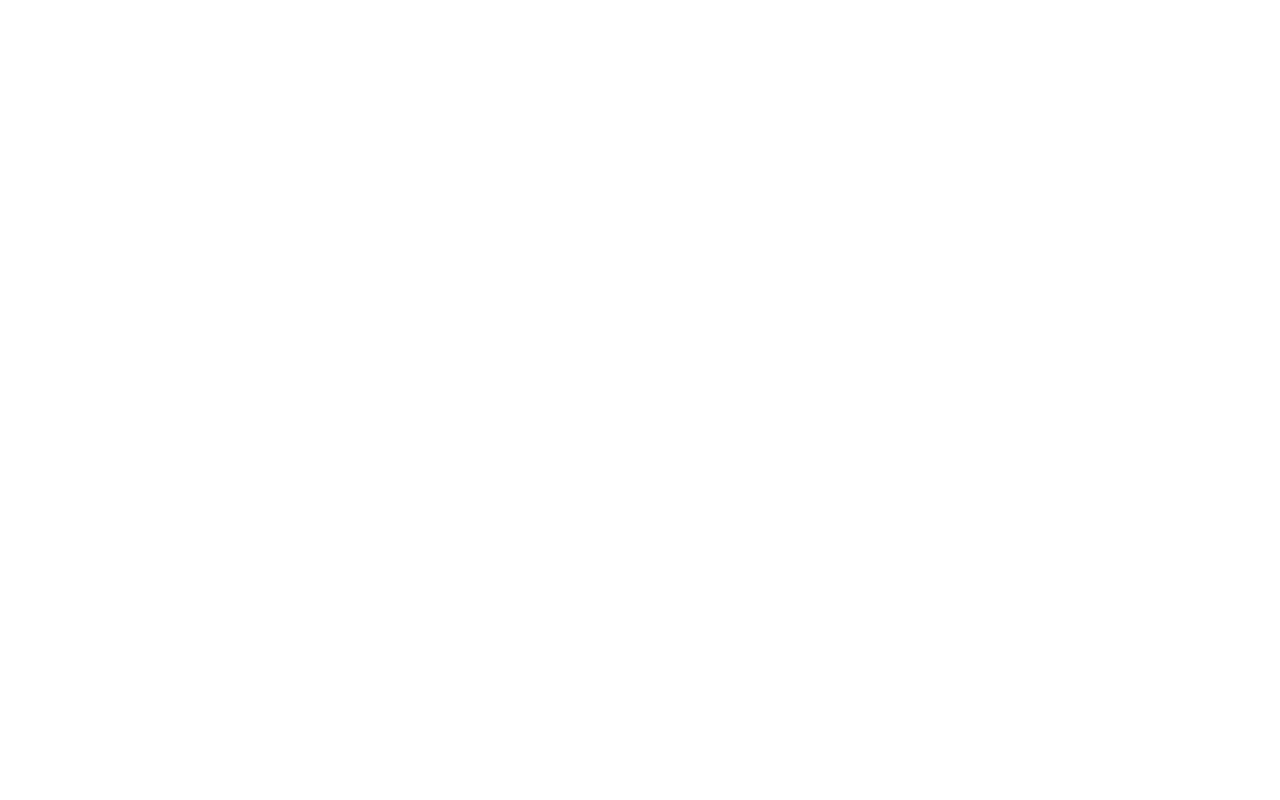
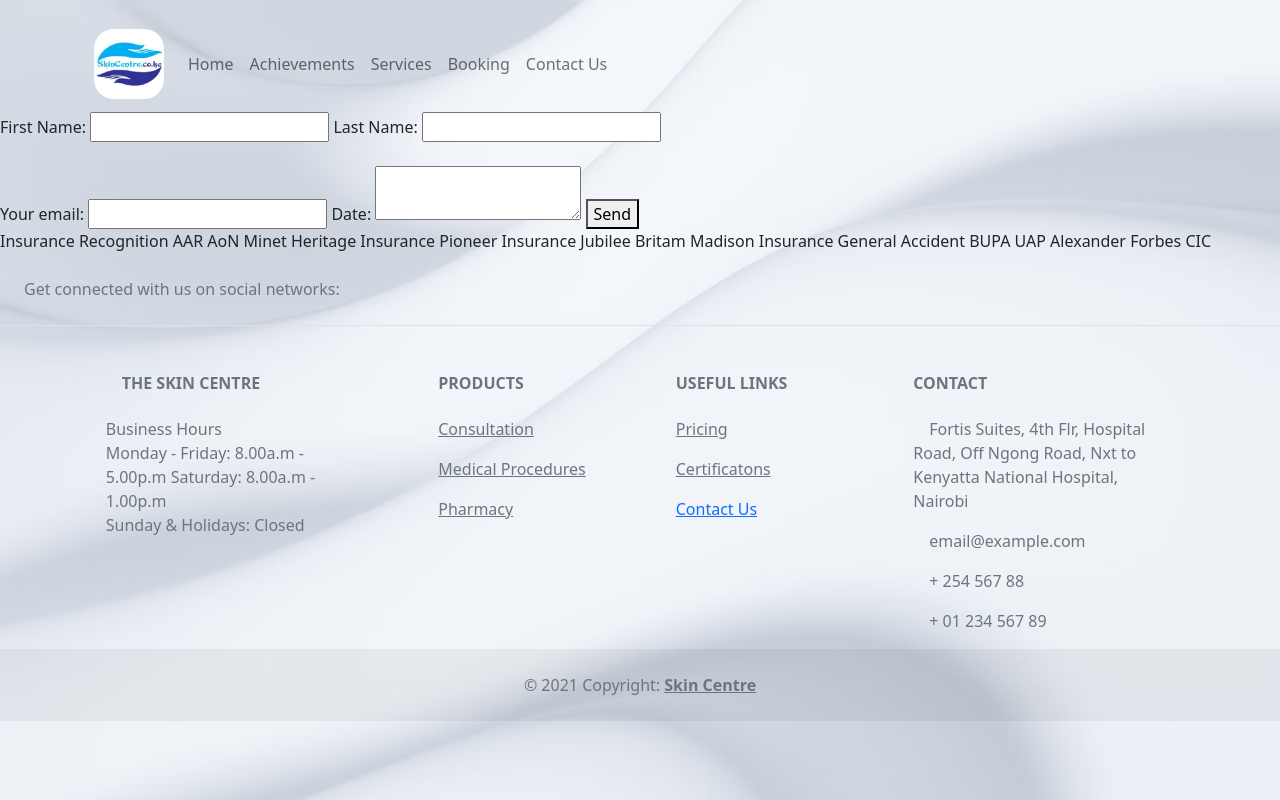
Before and after one commit to wany1ka/skin-centre, a plain HTML site: page booking.html in a window 1280 px wide. Drawn offline with nearby package versions, Linux system fonts and the light colour scheme.

Commit message:
imgs and styles

```diff
--- a/booking.html
+++ b/booking.html
@@ -0,0 +1,188 @@
+<!DOCTYPE html>
+<html lang="en">
+<head>
+    <meta charset="UTF-8">
+    <meta name="viewport" content="width=device-width, initial-scale=1.0">
+    <title>Document</title>
+    <link rel="stylesheet" href="style.css">
+    <link href="https://cdn.jsdelivr.net/npm/bootstrap@5.1.3/dist/css/bootstrap.min.css" rel="stylesheet" integrity="sha384-1BmE4kWBq78iYhFldvKuhfTAU6auU8tT94WrHftjDbrCEXSU1oBoqyl2QvZ6jIW3" crossorigin="anonymous">
+</head>
+<body>
+    <div class="container">
+        <nav class="navbar navbar-expand-lg navbar-light mt-3">
+            <div class="container-fluid">
+              <a class="navbar-brand" href="#"><img class="skin-centre-logo" src="assets/skin logo.jpeg" alt=""></a>
+              <button class="navbar-toggler" type="button" data-bs-toggle="collapse" data-bs-target="#navbarNavAltMarkup" aria-controls="navbarNavAltMarkup" aria-expanded="false" aria-label="Toggle navigation">
+                <span class="navbar-toggler-icon"></span>
+              </button>
+              <div class="collapse navbar-collapse" id="navbarNavAltMarkup">
+                <div class="navbar-nav">
+                  <a class="nav-link" href="#">Home</a>
+                  <a class="nav-link" href="achievements.html">Achievements</a>
+                  <a class="nav-link" href="services.html">Services</a>
+                  <a class="nav-link" href="booking.html">Booking</a>
+                  <a class="nav-link" href="contact.html">Contact Us</a>
+                </div>
+              </div>
+            </div>
+          </nav>
+    </div>
+    <form
+  action="https://formspree.io/f/mwkgrkad"
+  method="POST"
+>
+  <label>
+    First Name:
+    <input type="text" name="fname">
+  </label>
+  <label>
+    Last Name:
+    <input type="text" name="lname">
+  </label> <br><br>
+  <label>
+    Your email:
+    <input type="email" name="email">
+  </label>
+  <label>
+    Date:
+    <textarea name="message"></textarea>
+  </label>
+  <!-- your other form fields go here
+    add calendar -->
+  <button type="submit">Send</button>
+</form>
+
+    Insurance Recognition
+AAR
+AoN Minet
+Heritage Insurance
+Pioneer Insurance
+Jubilee
+Britam
+Madison Insurance
+General Accident
+BUPA
+UAP
+Alexander Forbes
+CIC
+
+
+<script src="script.js"></script>
+</body>
+
+<!-- Footer -->
+<footer class="text-center text-lg-start bg-body-tertiary text-muted">
+    <!-- Section: Social media -->
+    <section class="d-flex justify-content-center justify-content-lg-between p-4 border-bottom">
+      <!-- Left -->
+      <div class="me-5 d-none d-lg-block">
+        <span>Get connected with us on social networks:</span>
+      </div>
+      <!-- Left -->
+
+      <!-- Right -->
+      <div>
+        <a href="" class="me-4 text-reset">
+          <i class="fab fa-facebook-f"></i>
+        </a>
+
+        <a href="" class="me-4 text-reset">
+          <i class="fab fa-google"></i>
+        </a>
+        <a href="" class="me-4 text-reset">
+          <i class="fab fa-instagram"></i>
+        </a>
+        <a href="" class="me-4 text-reset">
+          <i class="fab fa-linkedin"></i>
+        </a>
+
+      </div>
+      <!-- Right -->
+    </section>
+    <!-- Section: Social media -->
+
+    <!-- Section: Links  -->
+    <section class="">
+      <div class="container text-center text-md-start mt-5">
+        <!-- Grid row -->
+        <div class="row mt-3">
+          <!-- Grid column -->
+          <div class="col-md-3 col-lg-4 col-xl-3 mx-auto mb-4">
+            <!-- Content -->
+            <h6 class="text-uppercase fw-bold mb-4">
+              <i class="fas fa-gem me-3"></i>THE SKIN CENTRE
+            </h6>
+            <p>
+              Business Hours <br>
+              Monday - Friday: 8.00a.m - 5.00p.m
+              Saturday: 8.00a.m - 1.00p.m <br>
+              Sunday & Holidays: Closed
+            </p>
+          </div>
+          <!-- Grid column -->
+
+          <!-- Grid column -->
+          <div class="col-md-2 col-lg-2 col-xl-2 mx-auto mb-4">
+            <!-- Links -->
+            <h6 class="text-uppercase fw-bold mb-4">
+              Products
+            </h6>
+            <p>
+              <a href="#!" class="text-reset">Consultation</a>
+            </p>
+            <p>
+              <a href="#!" class="text-reset">Medical Procedures</a>
+            </p>
+            <p>
+              <a href="#!" class="text-reset">Pharmacy</a>
+            </p>
+
+          </div>
+          <!-- Grid column -->
+
+          <!-- Grid column -->
+          <div class="col-md-3 col-lg-2 col-xl-2 mx-auto mb-4">
+            <!-- Links -->
+            <h6 class="text-uppercase fw-bold mb-4">
+              Useful links
+            </h6>
+            <p>
+              <a href="#!" class="text-reset">Pricing</a>
+            </p>
+            <p>
+              <a href="#!" class="text-reset">Certificatons</a>
+            </p>
+            <p>
+              <a href="contact.html" >Contact Us</a>
+            </p>
+          </div>
+          <!-- Grid column -->
+
+          <!-- Grid column -->
+          <div class="col-md-4 col-lg-3 col-xl-3 mx-auto mb-md-0 mb-4">
+            <!-- Links -->
+            <h6 class="text-uppercase fw-bold mb-4">Contact</h6>
+            <p><i class="fas fa-home me-3"></i>Fortis Suites, 4th Flr, Hospital Road, Off Ngong Road, Nxt to Kenyatta National Hospital, Nairobi</p>
+            <p>
+              <i class="fas fa-envelope me-3"></i>
+              email@example.com
+            </p>
+            <p><i class="fas fa-phone me-3"></i> + 254 567 88</p>
+            <p><i class="fas fa-print me-3"></i> + 01 234 567 89</p>
+          </div>
+          <!-- Grid column -->
+        </div>
+        <!-- Grid row -->
+      </div>
+    </section>
+    <!-- Section: Links  -->
+
+    <!-- Copyright -->
+    <div class="text-center p-4" style="background-color: rgba(0, 0, 0, 0.05);">
+      © 2021 Copyright:
+      <a class="text-reset fw-bold" href="#">Skin Centre</a>
+    </div>
+    <!-- Copyright -->
+  </footer>
+  <!-- Footer -->
+</html>
--- a/style.css
+++ b/style.css
@@ -2,3 +2,10 @@
     width: 70px;
     border-radius: 20px;
 }
+
+body{
+    background-image: url(assets/back1.avif);
+    background-position: center;
+    background-repeat: no-repeat;
+    background-size: cover;
+}
```
Also changed, not shown: contact.html (+8 -6 lines), index.html (+32 -12 lines), services.html (+9 -9 lines), assets/back1.avif (added), assets/cream.avif (added), assets/la-roche.avif (added), assets/the ordinary.avif (added).
